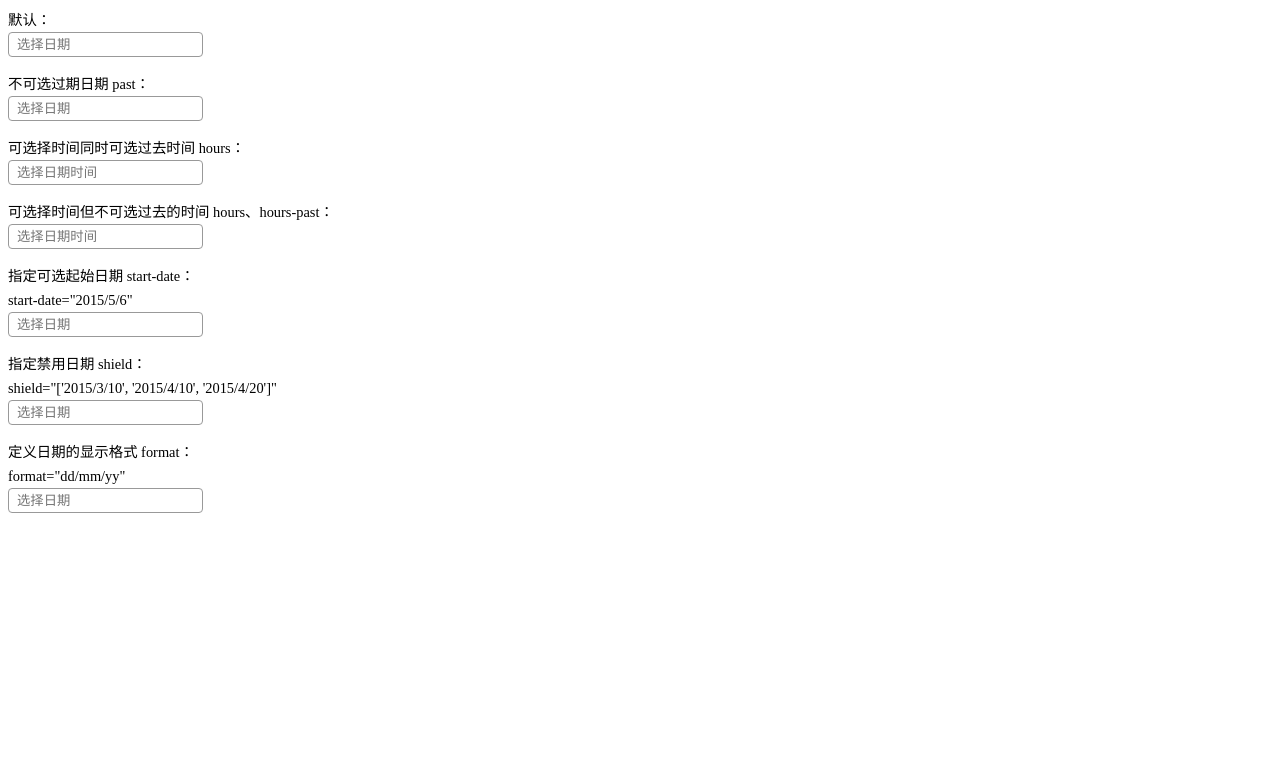
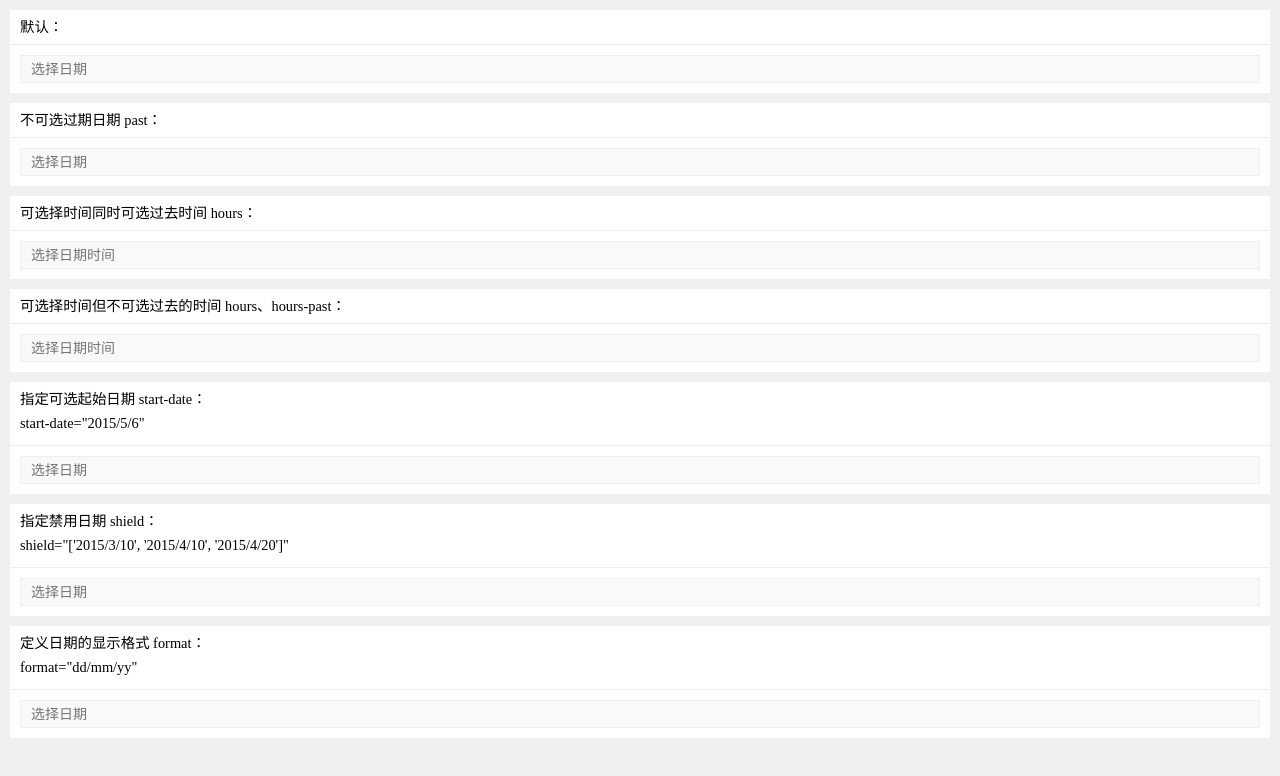
Before and after one commit to rookie125/mobile-calendar, a website: page index.html in a window 1280 px wide. Drawn offline with Linux system fonts and the light colour scheme.

Commit message:
修改粗糙的样式

```diff
--- a/index.html
+++ b/index.html
@@ -8,16 +8,41 @@
     <meta content="width=device-width,initial-scale=1.0,maximum-scale=1.0,user-scalable=0;" name="viewport"/>
     <link rel="stylesheet" href="src/calendar.css">
     <style>
-    .calendars {
-        padding: 4px 8px;
-        border: 1px solid #999;
-        border-radius: 4px;
+    body {
+        padding: 0;
+        margin: 0;
+        background-color: #f0f0f0;
+    }
+    .wrap {
+        padding: 10px;
+    }
+    .wrap .item {
+        margin-bottom: 10px;
+        padding: 10px;
+        background-color: #fff;
     }
     p {
-        padding: 0;
         margin: 0;
+        padding-bottom: 5px;
+    }
+    h4 {
+        padding: 5px 10px;
+        margin: -10px -10px 0;
         font-size: 1.2rem;
         line-height: 24px;
+        font-weight: normal;
+        border-bottom: 1px solid #eee;
+    }
+    input {
+        margin-top: 10px;
+        padding: 5px 10px;
+        border: 1px #eee solid;
+        width: 100%;
+        line-height: 18px;
+        height: 28px;
+        font-size: 14px;
+        box-sizing: border-box;
+        background-color: #f9f9f9;
     }
     </style>
     <title>calendar</title>
@@ -25,35 +50,48 @@
 
 <body>
 
-<p>默认：</p>
+    <div class="wrap">
+        <div class="item">
+            <h4>默认：</h4>
             <input type="text" class="calendars" placeholder="选择日期"><br>
-<br>
+        </div>
 
-<p>不可选过期日期 past：</p>
+
+        <div class="item">
+            <h4>不可选过期日期 past：</h4>
             <input type="text" class="calendars" past placeholder="选择日期"><br>
-<br>
+        </div>
 
-<p>可选择时间同时可选过去时间 hours：</p>
+
+        <div class="item">
+            <h4>可选择时间同时可选过去时间 hours：</h4>
             <input type="text" class="calendars" hours placeholder="选择日期时间"><br>
-<br>
+        </div>
 
-<p>可选择时间但不可选过去的时间 hours、hours-past：</p>
+
+        <div class="item">
+            <h4>可选择时间但不可选过去的时间 hours、hours-past：</h4>
             <input type="text" class="calendars" hours hours-past placeholder="选择日期时间"><br>
-<br>
+        </div>
 
-<p>指定可选起始日期 start-date：</p>
-<p>start-date="2015/5/6"</p>
+
+        <div class="item">
+            <h4>指定可选起始日期 start-date：<p>start-date="2015/5/6"</p></h4>
             <input type="text" class="calendars" start-date="2015/5/6" placeholder="选择日期"><br>
-<br>
+        </div>
 
-<p>指定禁用日期 shield：</p>
-<p>shield="['2015/3/10', '2015/4/10', '2015/4/20']"</p>
+
+        <div class="item">
+            <h4>指定禁用日期 shield：<p>shield="['2015/3/10', '2015/4/10', '2015/4/20']"</p></h4>
             <input type="text" class="calendars" shield="['2015/3/10', '2015/4/10', '2015/4/20']" placeholder="选择日期"><br>
-<br>
+        </div>
 
-<p>定义日期的显示格式 format：</p>
-<p>format="dd/mm/yy"</p>
-<input type="text" class="calendars" format="dd/mm/yy" placeholder="选择日期"><br>
+
+        <div class="item">
+            <h4>定义日期的显示格式 format：<p>format="dd/mm/yy"</p></h4>
+            <input type="text" class="calendars" format="dd/mm/yy" placeholder="选择日期">
+        </div>
+    </div>
 
 
     <!-- 模块化引入写法 -->
```
Lines whose indentation alone changed are shown as unchanged.
